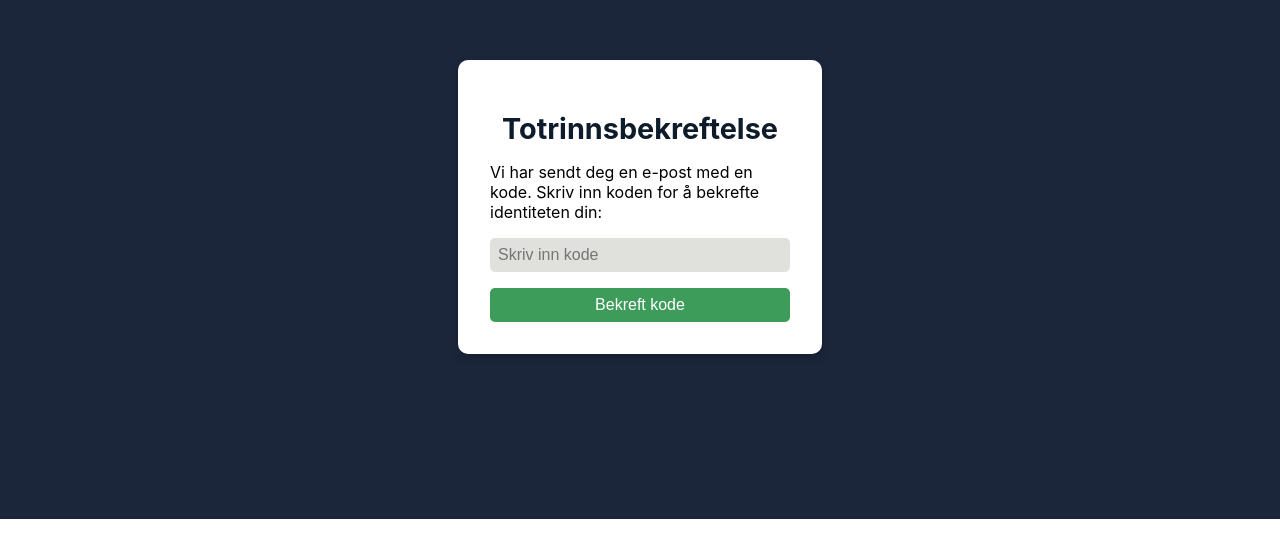
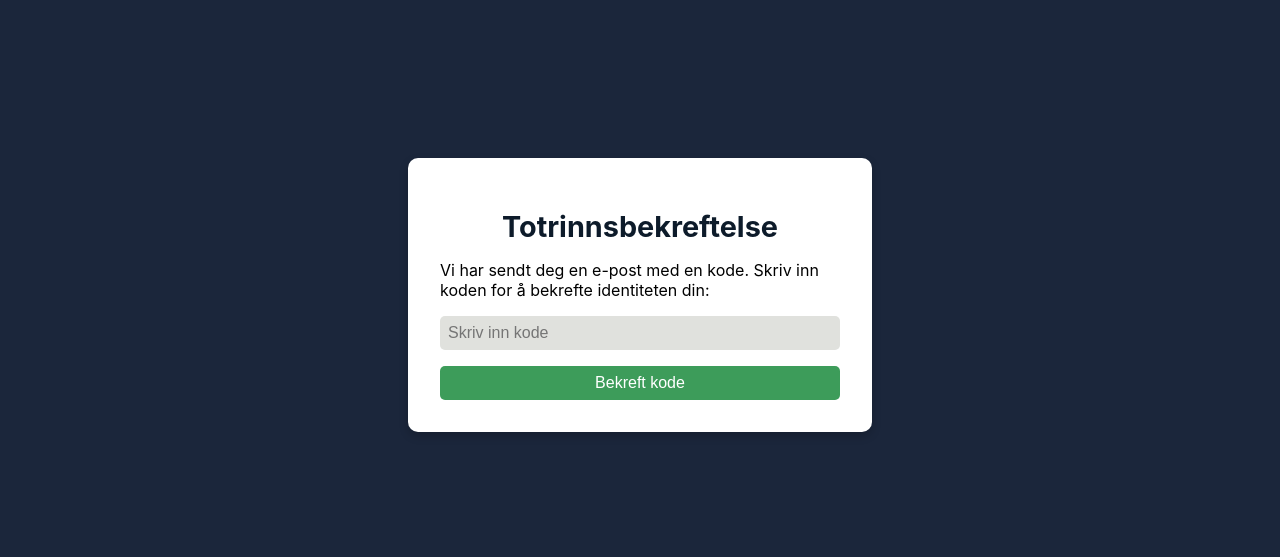
Before and after one commit to NTNU-IDI/scrum-project-2025-team11, a Vue app in the folder frontend/: page /auth in a window 1280 px wide. Shown: the part 105-662 px from the top of the page. Built offline with nearby package versions, Linux system fonts and the light colour scheme; the HTML template or start-up script is replaced by a standard one; what vue-toast-notification would draw is missing.

Commit message:
Fix styling

```diff
--- a/frontend/src/assets/main.css
+++ b/frontend/src/assets/main.css
@@ -61,6 +61,13 @@ body {
   width: 300px;
   text-align: left;
 }
+
+@media (min-width: 480px) {
+  .register-login-container {
+    width: 400px;
+  }
+}
+
 
 h1 {
   font-size: 1.8rem;
--- a/frontend/src/components/AuthComponent.vue
+++ b/frontend/src/components/AuthComponent.vue
@@ -41,7 +41,7 @@ const confirmCodee = async () => { // Function to confirm the verification code
 </script>
 
 <template>
-  <div class="register-login-wrapper">
+  <div class="register-login-wrapper" id="authWrapper">
     <div class="register-login-container">
       <form v-on:submit.prevent>
       <h1>Totrinnsbekreftelse</h1>
@@ -55,5 +55,8 @@ const confirmCodee = async () => { // Function to confirm the verification code
 </template>
 
 <style>
-
+#authWrapper {
+  height: 100vh;
+  padding: 0rem;
+}
 </style>
```
